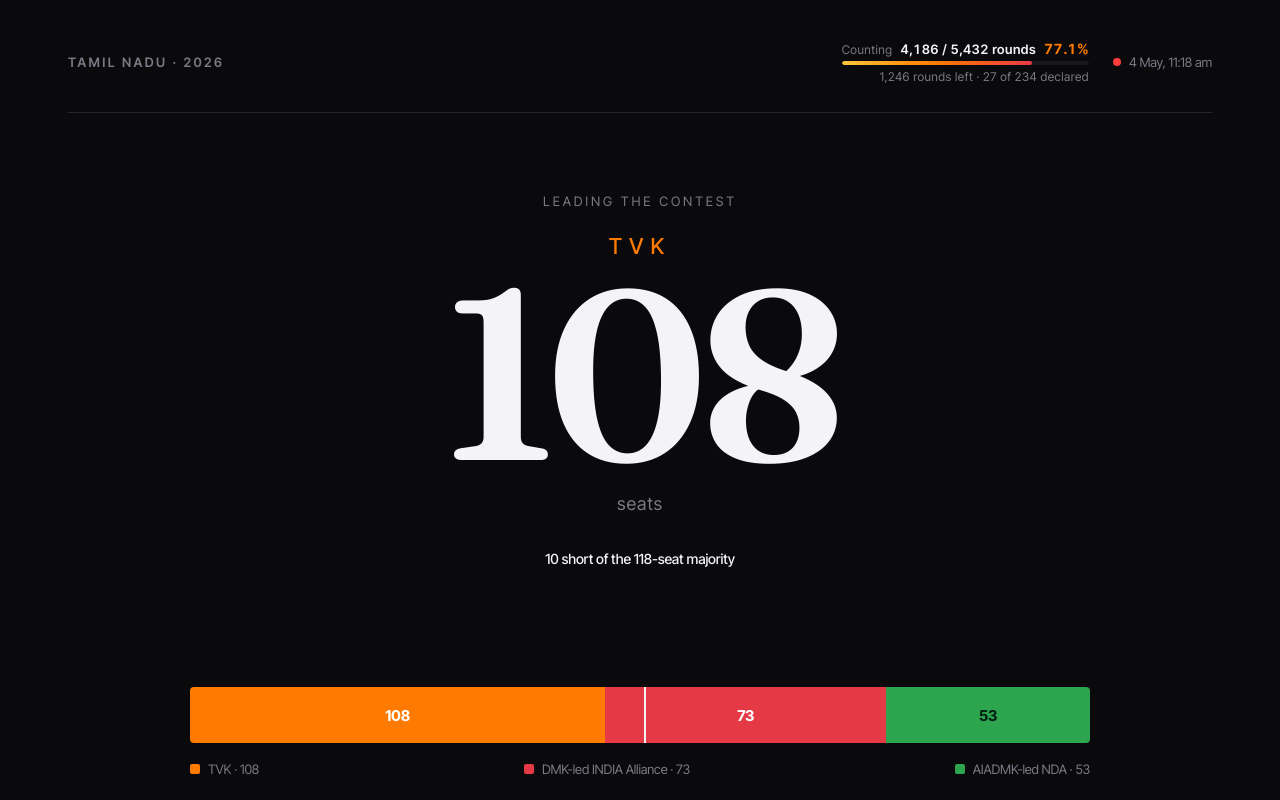
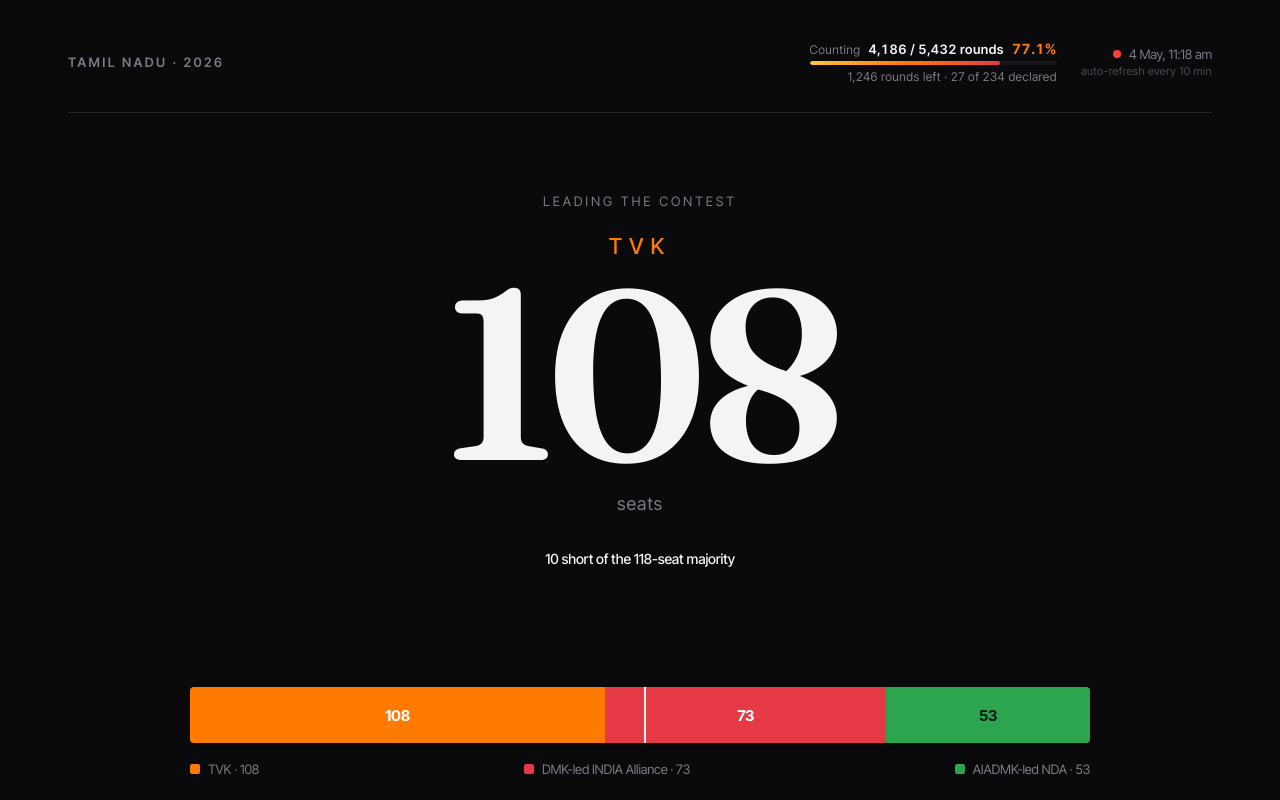
Before and after one commit to muthuishere/tnelection2026, a website: page docs/index.html in a window 1280 px wide. Shown: the top 800 px of the page. Drawn offline with Linux system fonts and the light colour scheme.

Commit message:
Switch cron to every 10 min + show cadence in topbar

```diff
--- a/docs/index.html
+++ b/docs/index.html
@@ -41,7 +41,9 @@
     /* Topbar */
     .topbar { display: flex; justify-content: space-between; align-items: center; padding-bottom: 28px; border-bottom: 1px solid var(--line); }
     .brand { font-size: 13px; font-weight: 600; letter-spacing: 0.18em; text-transform: uppercase; color: var(--muted); }
-    .live { display: inline-flex; align-items: center; gap: 8px; font-size: 13px; color: var(--muted); }
+    .live { display: flex; flex-direction: column; align-items: flex-end; gap: 2px; font-size: 13px; color: var(--muted); }
+    .live .live-row { display: inline-flex; align-items: center; gap: 8px; }
+    .live .cadence { font-size: 11px; color: var(--dim); letter-spacing: 0.04em; }
     .live .dot { width: 8px; height: 8px; border-radius: 50%; background: #ff3d3d; box-shadow: 0 0 0 0 rgba(255, 61, 61, 0.6); animation: pulse 1.8s infinite; }
     @keyframes pulse { 0%{box-shadow:0 0 0 0 rgba(255,61,61,.5)} 70%{box-shadow:0 0 0 10px rgba(255,61,61,0)} 100%{box-shadow:0 0 0 0 rgba(255,61,61,0)} }
 
@@ -391,7 +393,10 @@
       <div class="brand" id="brand">Tamil Nadu · 2026</div>
       <div class="topbar-right">
         <div class="counting-mini" id="counting-mini"></div>
-        <div class="live"><span class="dot"></span><span id="updated">—</span></div>
+        <div class="live">
+          <div class="live-row"><span class="dot"></span><span id="updated">—</span></div>
+          <div class="cadence">auto-refresh every 10 min</div>
+        </div>
       </div>
     </div>
 
```
